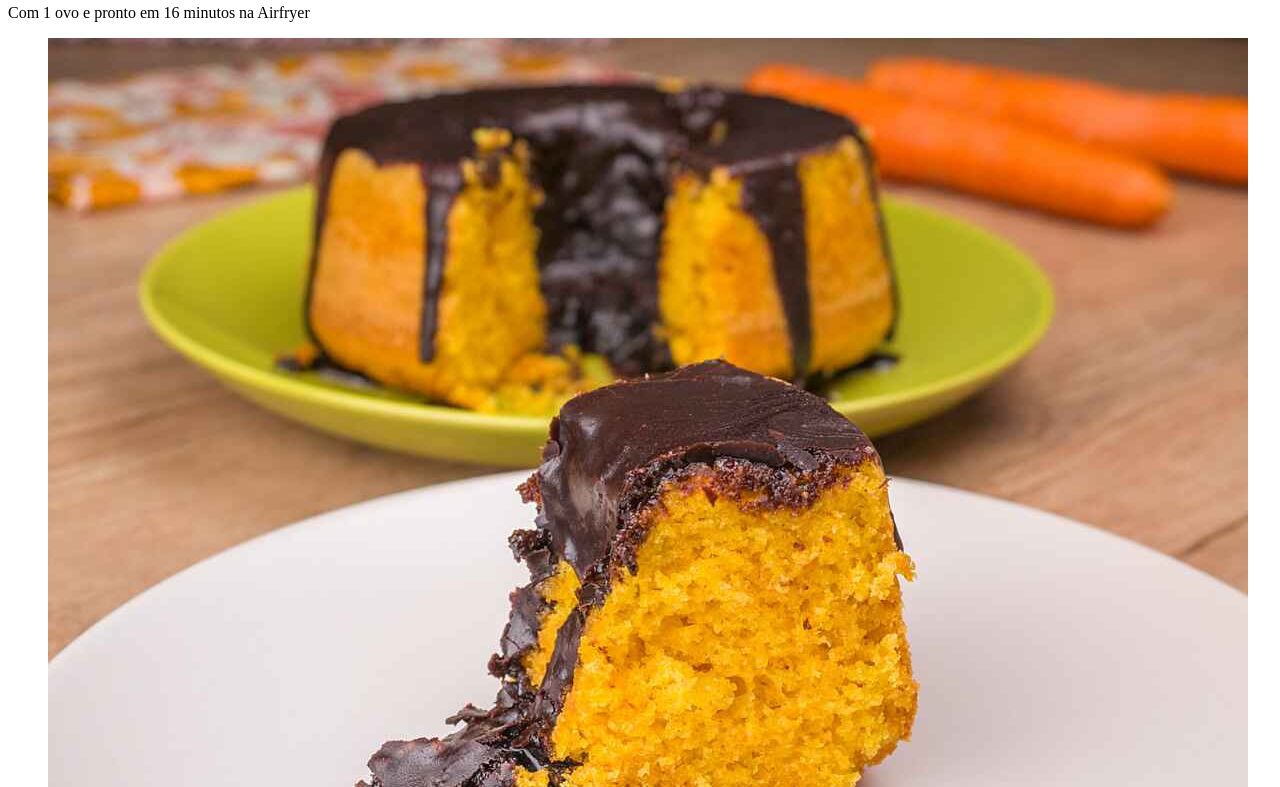
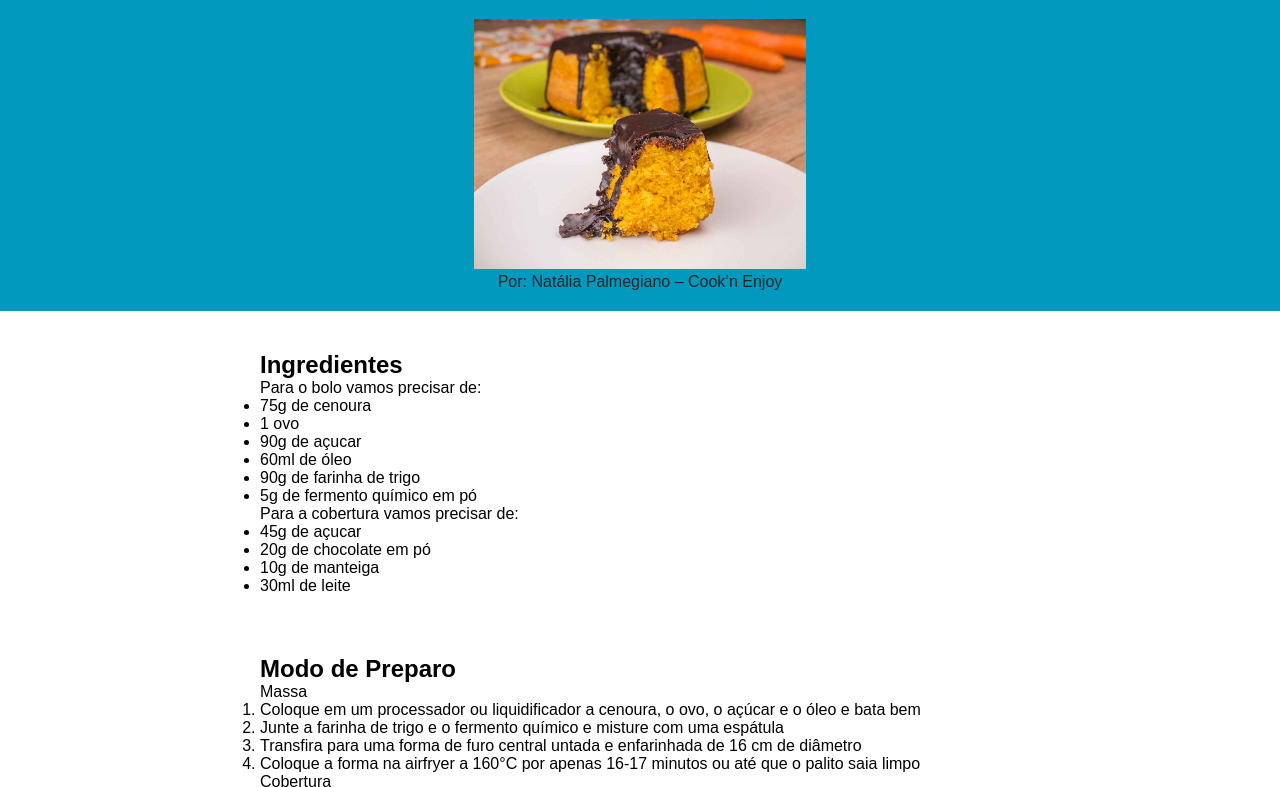
Before and after one commit to ACFEREIRA/pagina-de-receitas, a plain HTML site: page index.html in a window 1280 px wide. Shown: the part 76-863 px from the top of the page. Drawn offline with Linux system fonts and the light colour scheme.

Commit message:
initial style

```diff
--- a/index.html
+++ b/index.html
@@ -4,6 +4,7 @@
   <meta charset="UTF-8">
   <meta name="viewport" content="width=device-width, initial-scale=1.0">
   <title>Página de Receita</title>
+  <link rel="stylesheet" href="style.css">
 </head>
 <body>
   <header> <!--cabeçalho-->
--- /dev/null
+++ b/style.css
@@ -0,0 +1,48 @@
+* {
+  margin: 0;
+  padding: 0;
+  box-sizing: border-box;
+}
+
+:root {
+  --color-background: #363636;
+  --color-primary: #252525;
+  --color-secondary: #0299be;
+  --color-grey60: #989899;
+  --color-white: #ffffff;
+  font-family: "Fredoka", sans-serif;
+  /* font-size: 70%; */
+}
+
+body {
+  font-family: "Fredoka", sans-serif;
+  margin: 0;
+  padding: 0;
+  background-color: var(--color-white);
+}
+
+header {
+  background-color: var(--color-secondary);
+  color: var(--color-primary);
+  text-align: center;
+  padding: 20px 0;
+}
+
+header img {
+  max-width: 100%;
+  height: 250px;
+  margin-top: 20px;
+  border-radius: 10%px;
+}
+
+div {
+  padding: 20px;
+  margin: 20px auto;
+  background-color: var(--color-white);
+  max-width: 800px;
+  border-radius: 5px;
+}
+
+ul ol {
+  padding-left: 20px;
+}
```
